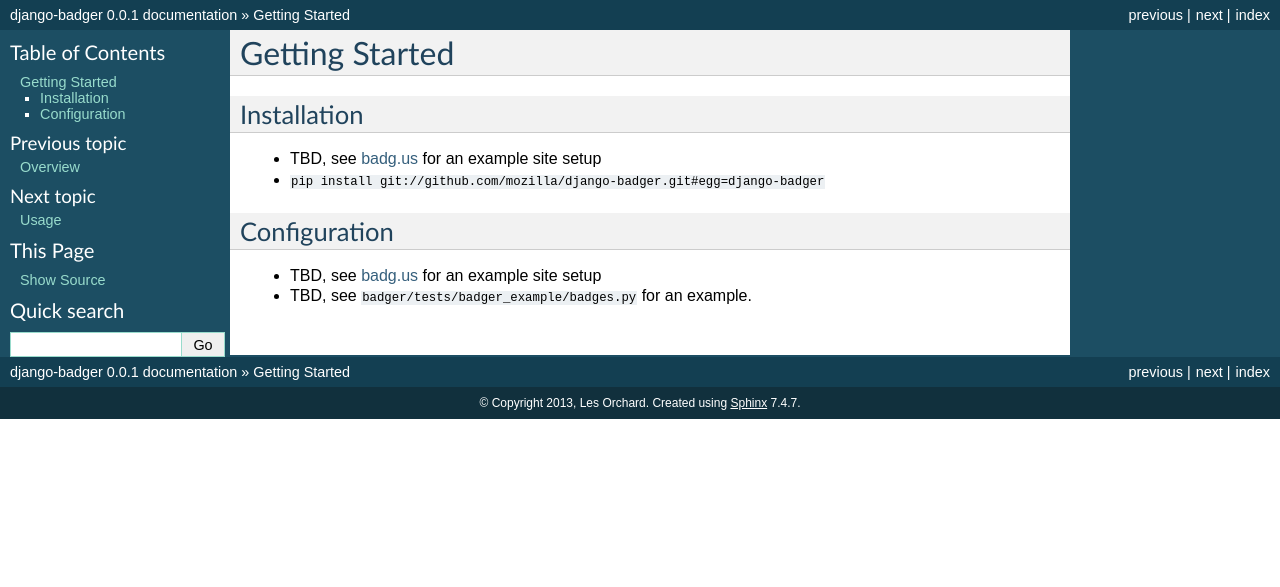
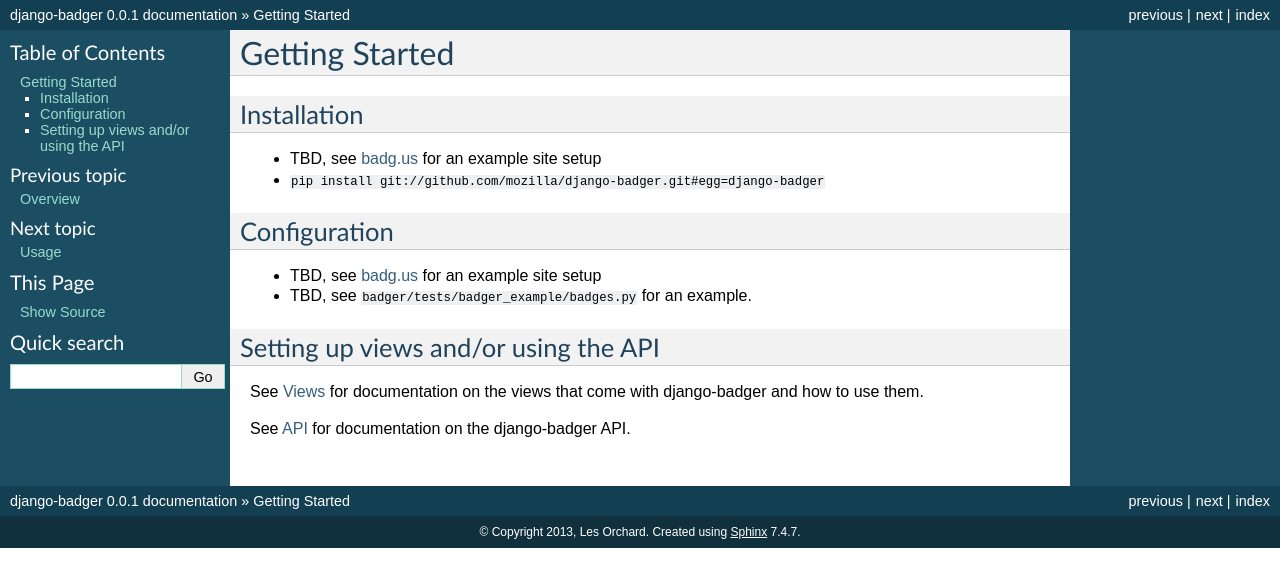
Before and after one commit to mozilla/django-badger, a Sphinx documentation site: the page built from docs/getting_started.rst, in a window 1280 px wide. Shown: the top 587 px of the page. Built offline with Sphinx 7.4.7, drawn with Linux system fonts in a browser that asks for light colours.

Commit message:
Add some views docs

```diff
--- a/docs/api.rst
+++ b/docs/api.rst
@@ -1,3 +1,5 @@
+.. _chapter-api:
+
 API
 ===
 
@@ -14,7 +16,7 @@
              delete_claim_group, claim_groups, award_to,
              check_prerequisites, is_awarded_to, progress_for,
              allows_nominate_for, nominate_for, is_nominated_for,
-             as_obi_serialization,
+             as_obi_serialization
 
 .. autoclass:: badger.models.DeferredAward
    :members: get_claim_url, claim, grant_to
--- a/docs/getting_started.rst
+++ b/docs/getting_started.rst
@@ -12,6 +12,7 @@
   site setup
 - ``pip install git://github.com/mozilla/django-badger.git#egg=django-badger``
 
+
 Configuration
 -------------
 
@@ -21,4 +22,13 @@
   site setup
 - TBD, see ``badger/tests/badger_example/badges.py`` for an example.
 
+
+Setting up views and/or using the API
+-------------------------------------
+
+See :ref:`chapter-views` for documentation on the views that come with
+django-badger and how to use them.
+
+See :ref:`chapter-api` for documentation on the django-badger API.
+
 .. vim:set tw=78 ai fo+=n fo-=l ft=rst:
--- a/docs/index.rst
+++ b/docs/index.rst
@@ -13,9 +13,9 @@
 
 - `Build status on travis-ci <http://travis-ci.org/mozilla/django-badger>`_ (|build-status|)
 - `Latest documentation on Read The Docs <https://django-badger.readthedocs.org/en/latest/>`_
-  (`source <https://github.com/mozilla/django-badger/tree/master/docs>`_)
+  (`source for docs <https://github.com/mozilla/django-badger/tree/master/docs>`_)
 - `Task board on Huboard <http://huboard.com/mozilla/django-badger/board>`_
-  (`source <https://github.com/mozilla/django-badger/issues>`_)
+  (`source for issues <https://github.com/mozilla/django-badger/issues>`_)
 
 .. |build-status| image:: https://secure.travis-ci.org/mozilla/django-badger.png?branch=master
            :target: http://travis-ci.org/mozilla/django-badger
@@ -30,6 +30,7 @@
    usage
    contributing
    faqs
+   views
    api
 
 
```
Also changed, not shown: docs/views.rst (added, +85 -0 lines), 1 other file.
